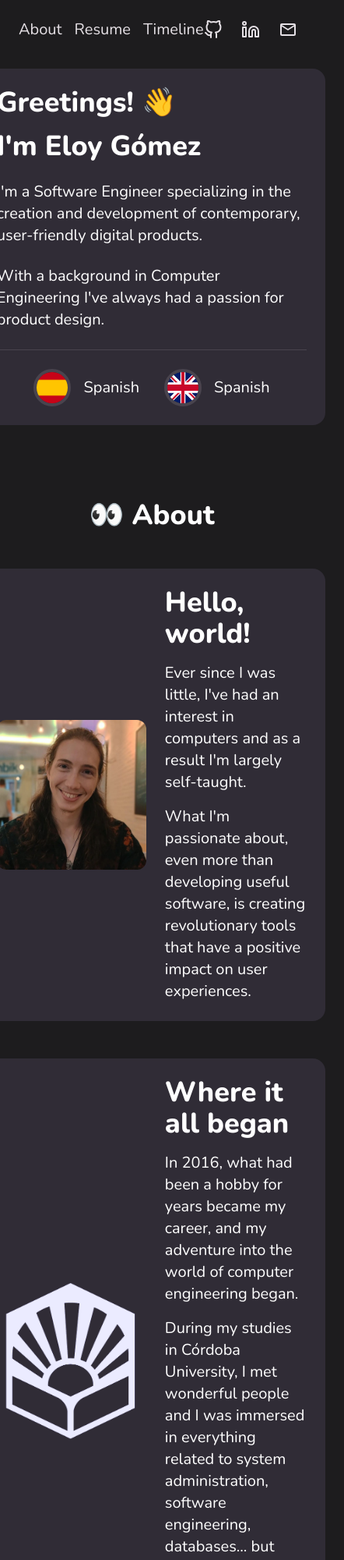
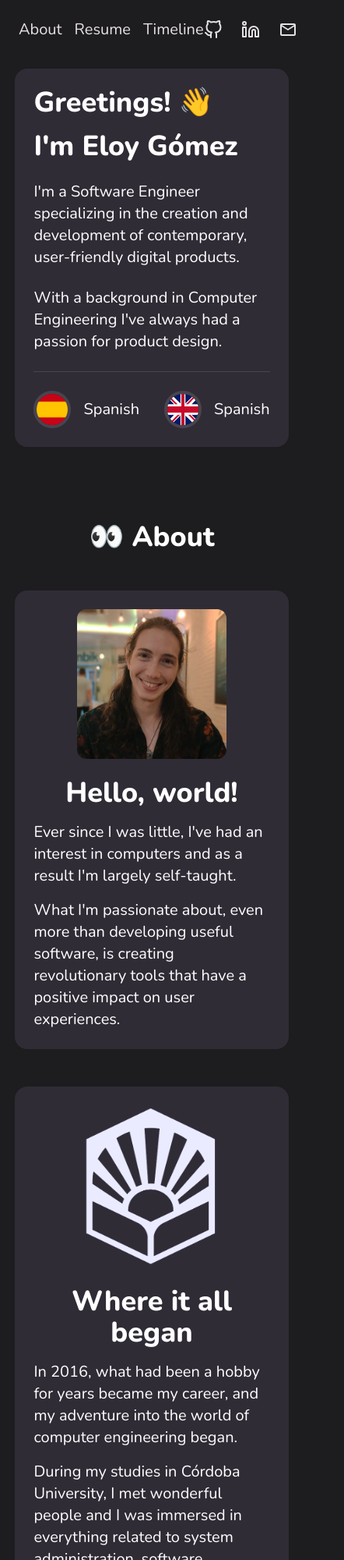
Before and after one commit to eloy98g/Portfolio, an Astro site: page / in a window 390 px wide. Shown: the top 2000 px of the page at 78% size, 442 px wide, since content can reach past the window. Built offline with nearby package versions, Linux system fonts and the light colour scheme; Astro itself is replaced by a stand-in of ours.

Commit message:
feat: add about responsive

```diff
--- a/src/components/sections/about.astro
+++ b/src/components/sections/about.astro
@@ -11,9 +11,11 @@ import Uco from "../../../public/images/uco.png";
 >
 	<h1 class="text-4xl font-extrabold">👀 About</h1>
 	<div
-		class="rounded-2xl bg-secondary p-md flex flex-row items-stretch justify-center gap-md font-thin w-full"
+		class="rounded-2xl bg-secondary p-md flex flex-col sm:flex-row item-center sm:items-stretch justify-center gap-md font-thin w-full"
 	>
-		<div class="flex w-48 rounded-xl overflow-hidden items-center">
+		<div
+			class="flex w-full sm:w-48 rounded-xl overflow-hidden justify-center items-center"
+		>
 			<Image
 				src={Profile}
 				alt="Profile picture"
@@ -21,7 +23,9 @@ import Uco from "../../../public/images/uco.png";
 			/>
 		</div>
 		<div class="flex flex-1 flex-col gap-sm">
-			<h1 class="text-4xl font-extrabold">Hello, world!</h1>
+			<h1 class="text-4xl font-extrabold text-center sm:text-left">
+				Hello, world!
+			</h1>
 			<p class="text-xl">
 				Ever since I was little, I've had an interest in computers and as a
 				result I'm largely self-taught.
@@ -34,14 +38,18 @@ import Uco from "../../../public/images/uco.png";
 		</div>
 	</div>
 	<div
-		class="rounded-2xl bg-secondary p-md flex flex-row items-stretch justify-center gap-md font-thin w-full"
+		class="rounded-2xl bg-secondary p-md flex flex-col sm:flex-row item-center sm:items-stretch justify-center gap-md font-thin w-full"
 	>
-		<div class="flex w-48 rounded-xl overflow-hidden items-center">
+		<div
+			class="flex w-full sm:w-48 rounded-xl overflow-hidden justify-center items-center"
+		>
 			<Image src={Uco} alt="UCO logo" class="w-48 h-52" />
 		</div>
 
 		<div class="flex flex-1 flex-col gap-sm">
-			<h1 class="text-4xl font-extrabold">Where it all began</h1>
+			<h1 class="text-4xl font-extrabold text-center sm:text-left">
+				Where it all began
+			</h1>
 			<p class="text-xl">
 				In 2016, what had been a hobby for years became my career, and my
 				adventure into the world of computer engineering began.
@@ -55,13 +63,17 @@ import Uco from "../../../public/images/uco.png";
 		</div>
 	</div>
 	<div
-		class="rounded-2xl bg-secondary p-md flex flex-row items-stretch justify-center gap-md font-thin w-full"
+		class="rounded-2xl bg-secondary p-md flex flex-col sm:flex-row item-center sm:items-stretch justify-center gap-md font-thin w-full"
 	>
-		<div class="flex w-48 rounded-xl overflow-hidden items-center">
+		<div
+			class="flex w-full sm:w-48 rounded-xl overflow-hidden justify-center items-center"
+		>
 			<Image src={Rio} alt="UCO logo" class="size-48 rounded-xl object-cover" />
 		</div>
 		<div class="flex flex-1 flex-col gap-sm">
-			<h1 class="text-4xl font-extrabold">The definitive debugging tool</h1>
+			<h1 class="text-4xl font-extrabold text-center sm:text-left">
+				The definitive debugging tool
+			</h1>
 			<p class="text-xl">
 				We all have bad days, like when that package automatically upgrades and
 				everything just explodes.
```
